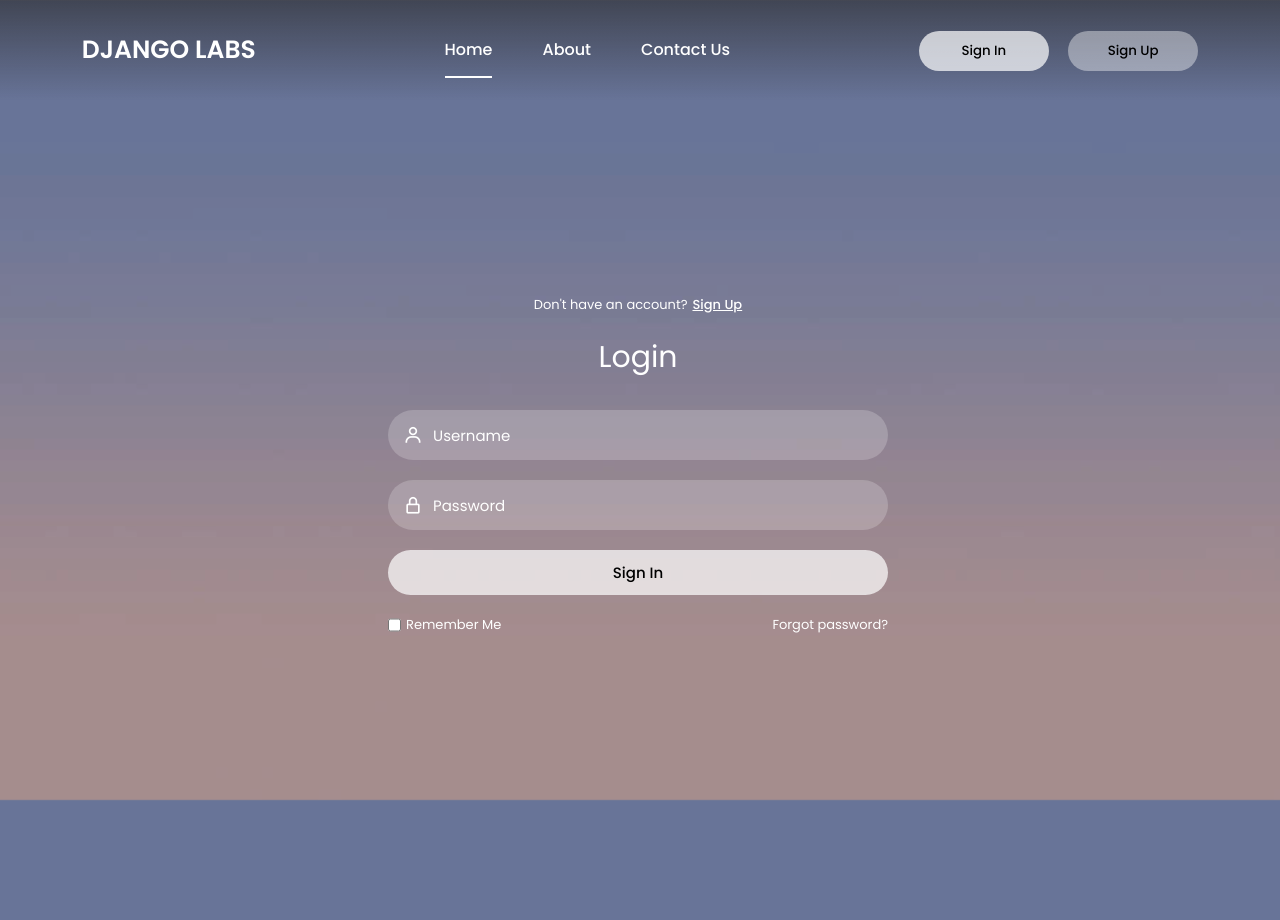
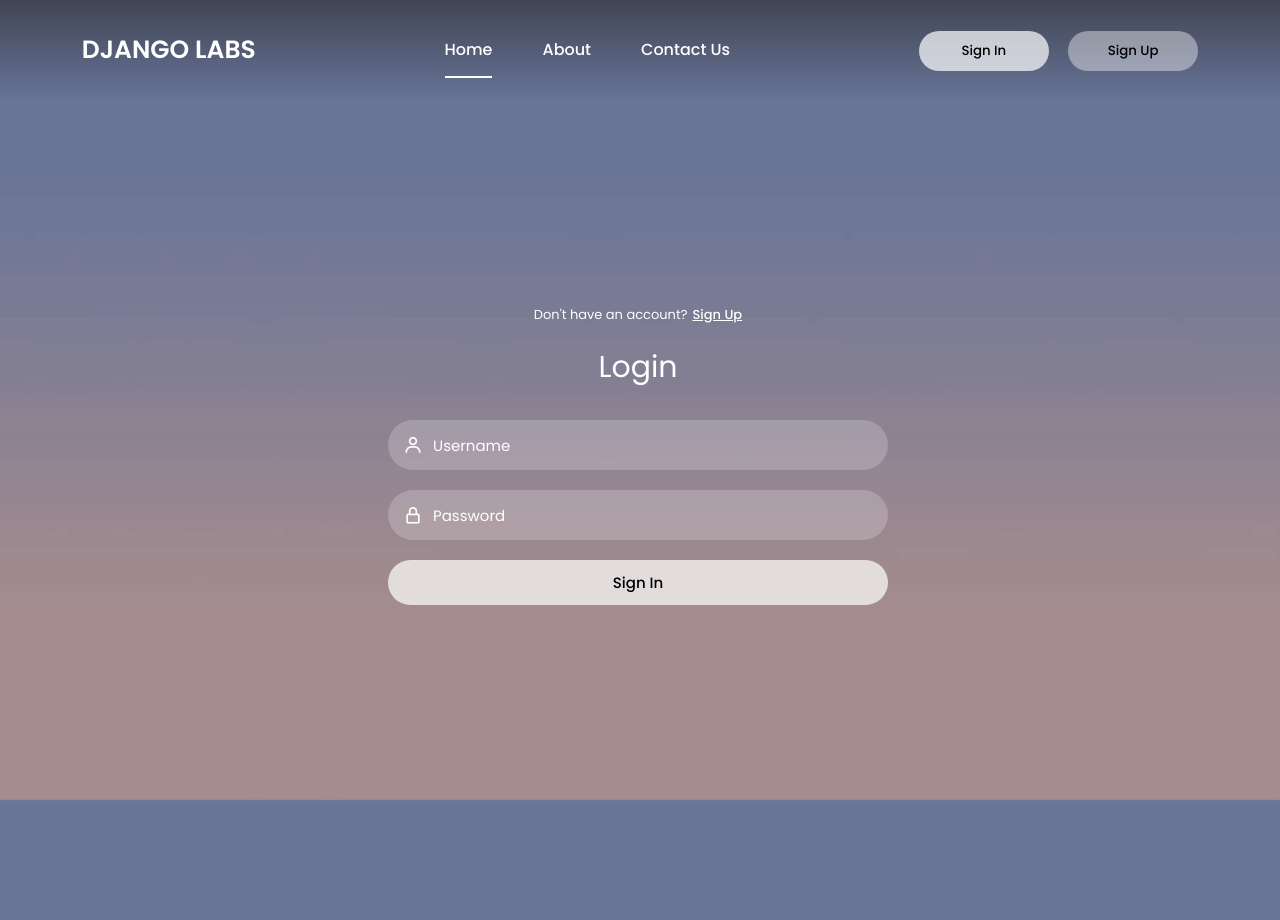
Before and after one commit to w1948131/DjangoSkyProj, a Django app: page / in a window 1280 px wide. Run offline with Django 5.2, Linux system fonts and the light colour scheme.

Commit message:
Add files via upload

```diff
--- a/DJANGOAPP/skyapp/my_app/templates/my_app/home.html
+++ b/DJANGOAPP/skyapp/my_app/templates/my_app/home.html
@@ -17,9 +17,9 @@
         </div>
         <div class="nav-menu" id="navMenu">
             <ul>
-                <li><a href="home.html" class="link active">Home</a></li>
-                <li><a href="aboutus.html" class="link">About</a></li>
-                <li><a href="contactus.html" class="link">Contact Us</a></li>
+                <li><a href="{% url 'home' %}" class="link active">Home</a></li>
+                <li><a href="{% url 'about' %}" class="link">About</a></li>
+                <li><a href="{% url 'contact' %}" class="link">Contact Us</a></li>
             </ul>
         </div>
         <div class="nav-button">
@@ -57,15 +57,6 @@
             <div class="input-box">
                 <input type="submit"  class="submit" value="Sign In">
             </div>
-            <div class="two-col">
-                <div class="one">
-                    <input type="checkbox" id="login-check">
-                    <label for="login-check"> Remember Me</label>
-                </div>
-                <div class="two">
-                    <label><a href="#">Forgot password?</a></label>
-                </div>
-            </div>
         </form>
         </div>
         <!------------------- registration form -------------------------->
@@ -80,13 +71,13 @@
 
             <div class="two-forms">
                 <div class="input-box">
-                    <input type="text" name="first_name" class="input-field" placeholder="Firstname" required>
+                    <input type="text" name="name" class="input-field" placeholder="Name" required>
                     <i class="bx bx-user"></i>
                 </div>
-                <div class="input-box">
-                    <input type="text" name="last_name" class="input-field" placeholder="Lastname" required>
-                    <i class="bx bx-user"></i>
-                </div>
+            </div>
+            <div class="input-box">
+                <input type="text" name="email" class="input-field" placeholder="Email" required>
+                <i class="bx bx-envelope"></i>
             </div>
             <div class="input-box">
                 <input type="text" name="username" class="input-field" placeholder="Username" required>
@@ -97,18 +88,12 @@
                 <i class="bx bx-lock-alt"></i>
             </div>
             <div class="input-box">
+                <input type="password" name="password" class="input-field" placeholder="Re-type password">
+            </div>
+            <div class="input-box">
                 <input type="submit" class="submit" value="Register">
             </div>
         </form>
-            <div class="two-col">
-                <div class="one">
-                    <input type="checkbox" id="register-check">
-                    <label for="register-check"> Remember Me</label>
-                </div>
-                <div class="two">
-                    <label><a href="#">Terms & conditions</a></label>
-                </div>
-            </div>
         </form>
         </div>
     </div>
```
